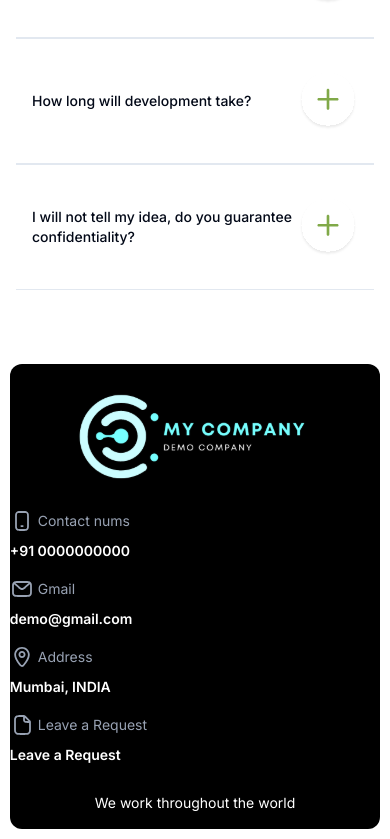
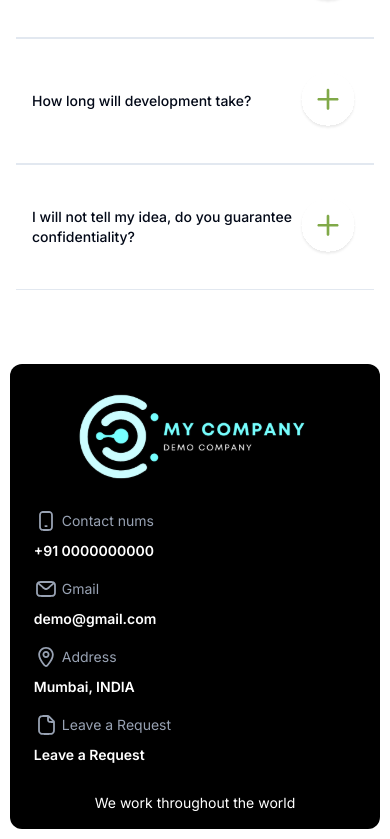
Before and after one commit to tejasvi8686/Assigment_LandingPage, a Next.js app: page / in a window 390 px wide. Shown: the part 7606-8445 px from the top of the page. Built offline with nearby package versions, Linux system fonts and the light colour scheme.

Commit message:
error fix

```diff
--- a/components/Footer.tsx
+++ b/components/Footer.tsx
@@ -5,7 +5,7 @@ import { contactInfo } from "@/constant";
 
 const Footer = () => {
   return (
-    <footer className="sm:container px-0 py-4 rounded-xl mx-auto w-[95%] sm:w-auto sm:m-[36px] m-[10px] bg-black">
+    <footer className="sm:container px-6 py-4 rounded-xl mx-auto w-[95%] sm:w-auto sm:m-[36px] m-[10px] bg-black">
       <div className="flex justify-center pb-4">
         <Image src={LogoBG} height={113} width={290} alt="logobg" />
       </div>
--- a/components/Team.tsx
+++ b/components/Team.tsx
@@ -32,7 +32,7 @@ const Team = () => {
           </p>
         </div>
         <div>
-          <Image src={People} height={400} width={500} alt="" />
+          <Image src={People} height={400} width={500} alt="" className="" />
         </div>
       </div>
     </section>
```
